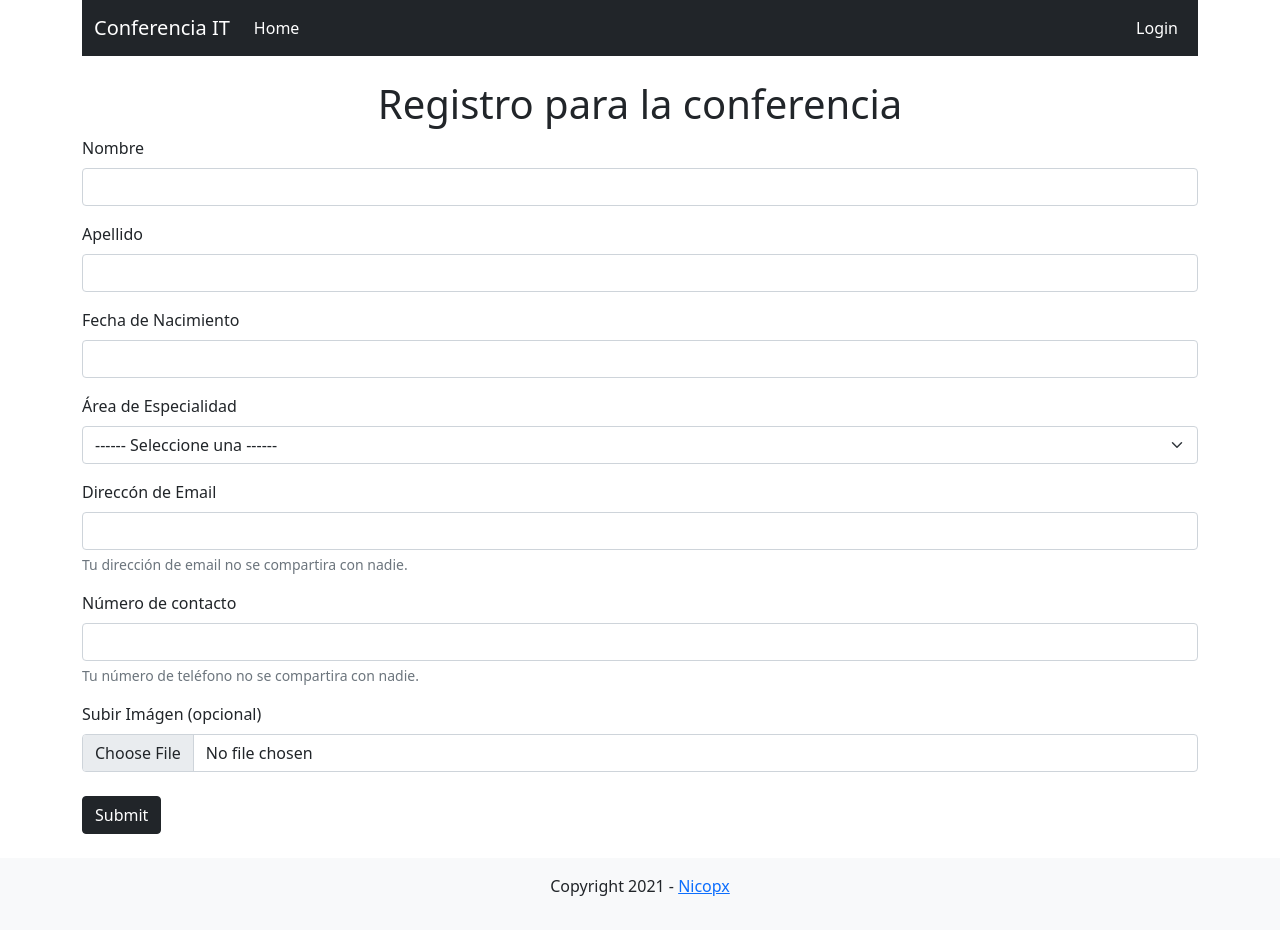
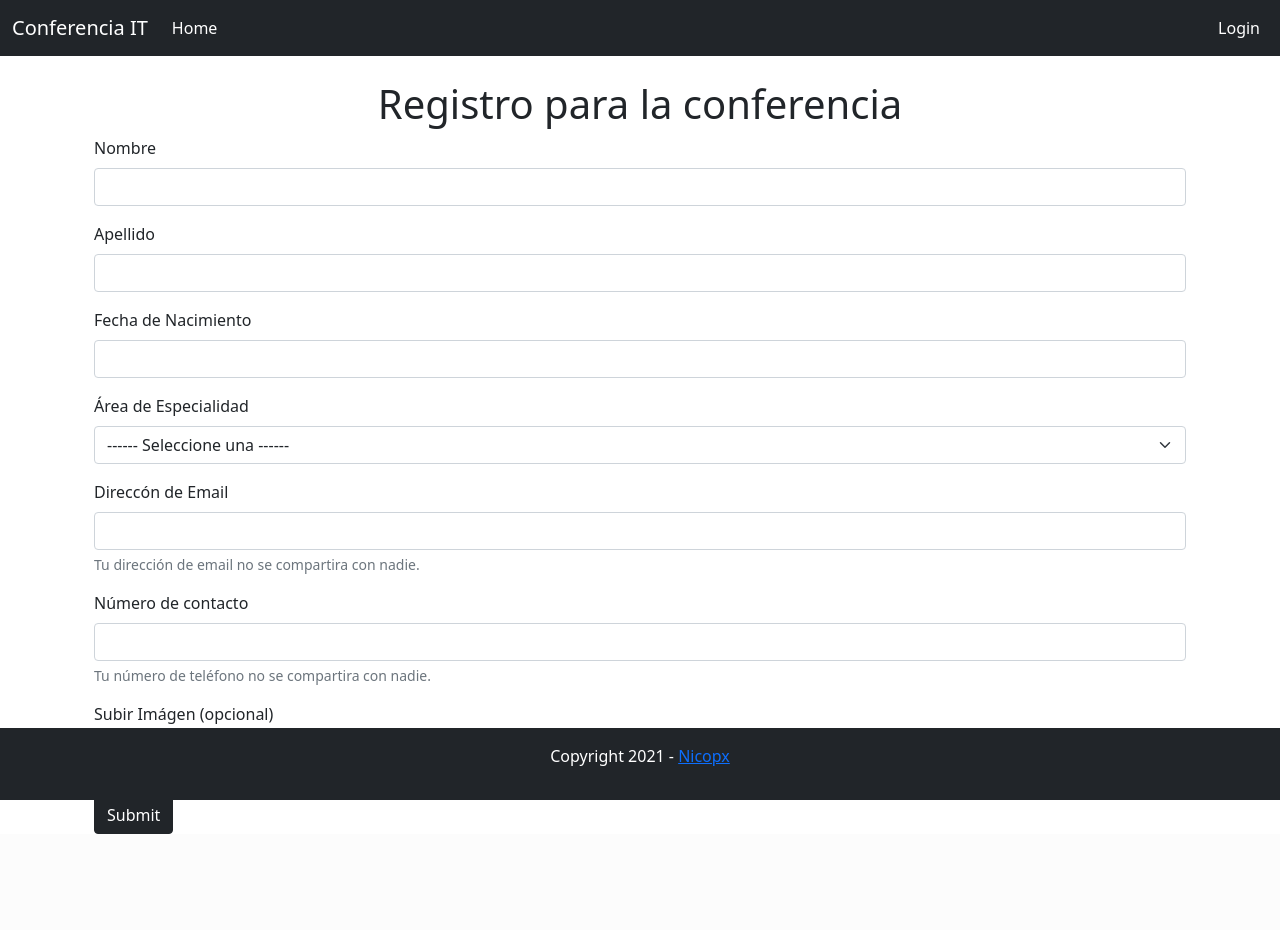
Before and after one commit to Nicopx/asistencia, a PHP site: page /index.php in a window 1280 px wide. After the commit the page ends 834 px from the top, so only its background shows below. Run offline with PHP 8.4, Linux system fonts and the light colour scheme; data that the repository does not hold is empty; some libraries are stand-ins or nearby versions.

Commit message:
unificacion de estilos

```diff
--- a/includes/footer.php
+++ b/includes/footer.php
@@ -1,14 +1,13 @@
-<br>
-<footer class="footer mt-auto py-3 bg-light">
-  <div class="container">
-  <div id="footer">
+
+  <footer id="footer" class="footer mt-auto py-3 bg-dark text-white fixed-bottom">
+    <div id="footer-content">
           <?php
               echo "<p class='text-center'> Copyright " . date("Y"). " - <a href='https://github.com/Nicopx'>Nicopx</a></p>"
           ?>
     </div>
-  </div>
   </footer>
 </div>
+
   <!-- Option 1: Bootstrap Bundle with Popper -->
   <script src="https://cdn.jsdelivr.net/npm/bootstrap@5.0.2/dist/js/bootstrap.bundle.min.js" integrity="sha384-MrcW6ZMFYlzcLA8Nl+NtUVF0sA7MsXsP1UyJoMp4YLEuNSfAP+JcXn/tWtIaxVXM" crossorigin="anonymous"></script>
 
--- a/includes/header.php
+++ b/includes/header.php
@@ -19,7 +19,6 @@ include_once 'includes/session.php';
     <title>Asistencia - <?php echo $titulo?></title>
   </head>
   <body>
-    <div class="container">
   <nav class="navbar navbar-expand-lg navbar-dark bg-dark">
         <div class="container-fluid">
           <a class="navbar-brand" href="index.php">Conferencia IT</a>
@@ -50,4 +49,6 @@ include_once 'includes/session.php';
           </div>
         </div>
       </nav>
+    <div class="container">
+
       <br>
```
Lines whose indentation alone changed are shown as unchanged.
